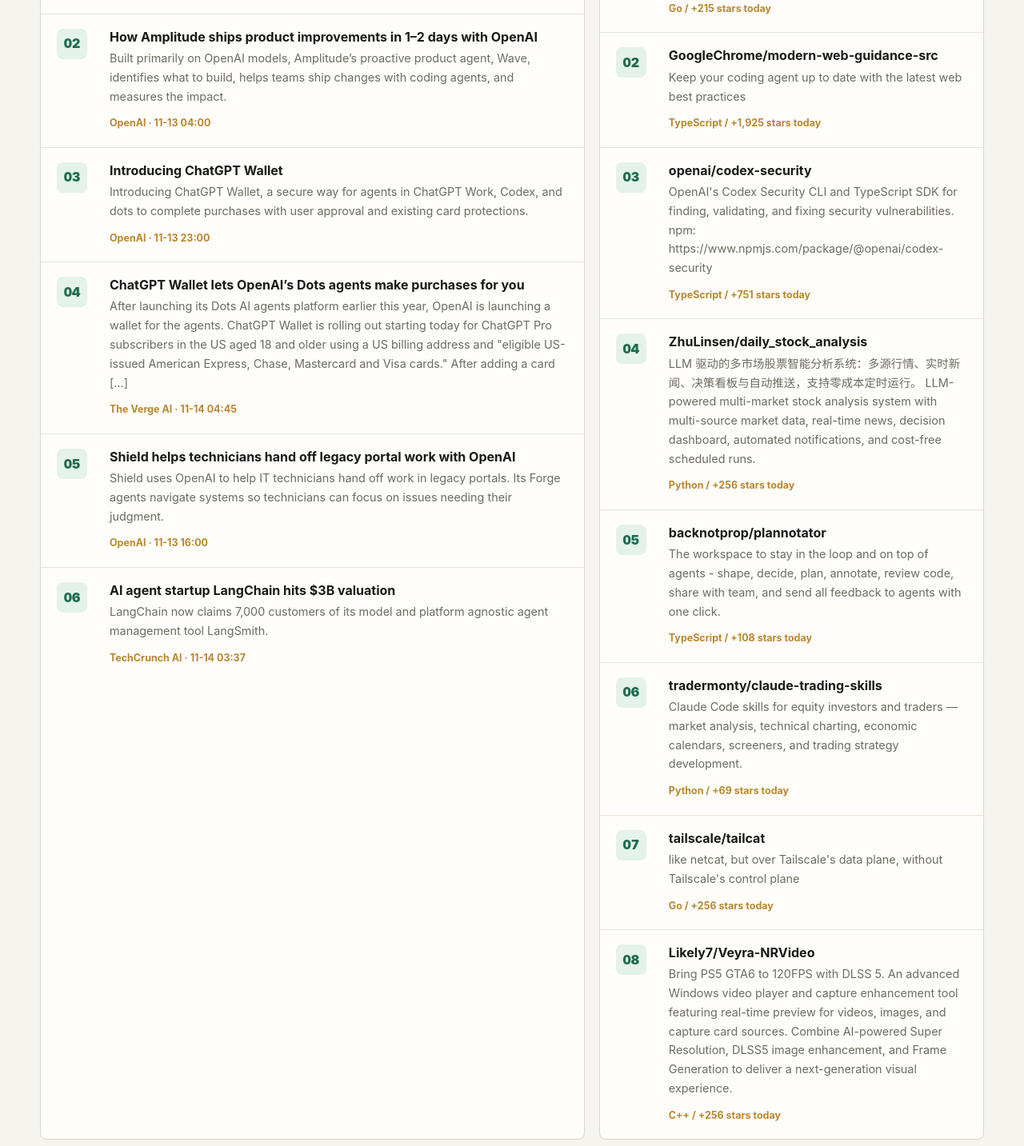
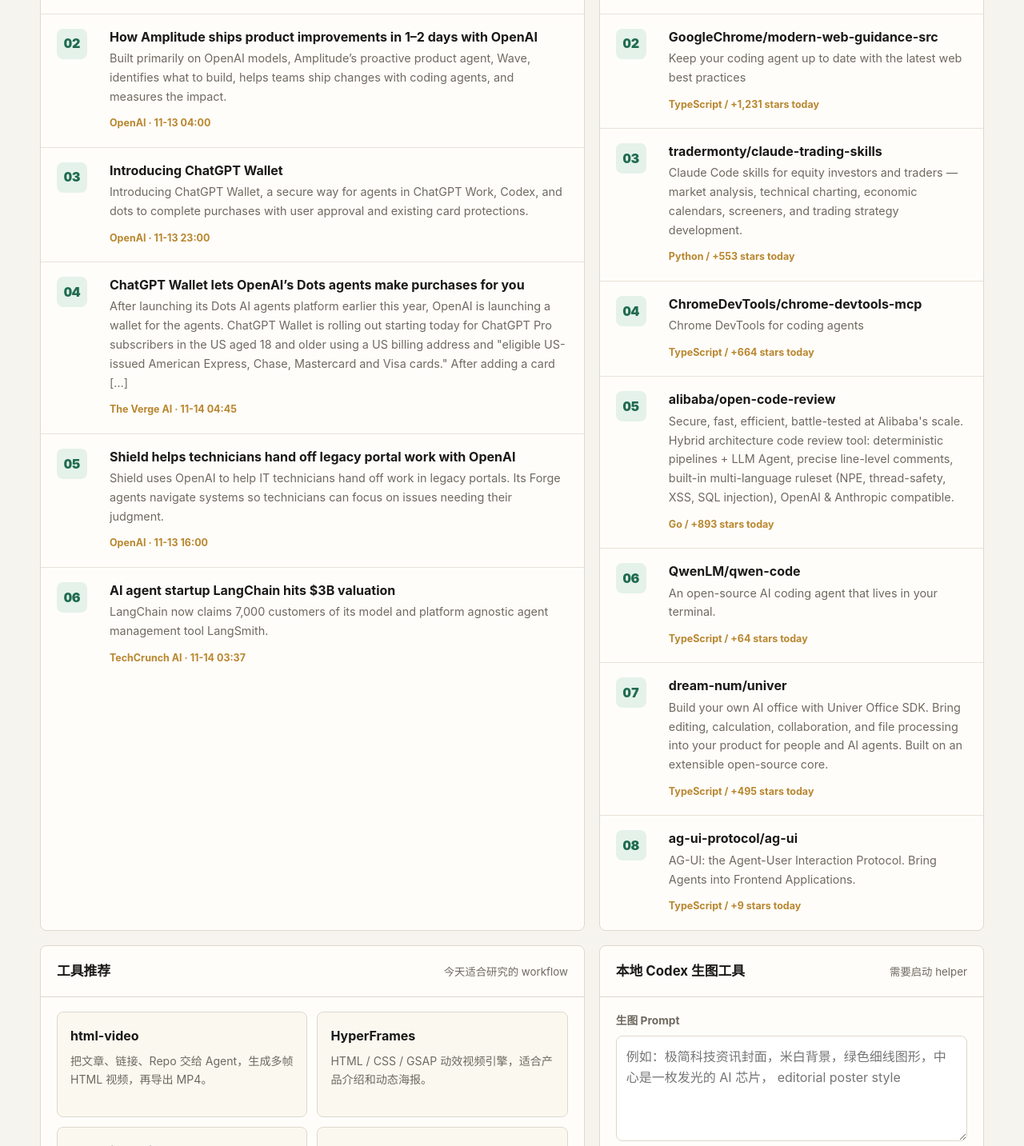
Before and after one commit to bigbear0618/blog-shiyao-pro, a plain HTML site: page ai-daily.html in a window 1280 px wide. Shown: the part 1367-2800 px from the top of the page at 80% size. Drawn offline with Linux system fonts and the light colour scheme.

Commit message:
chore: update AI daily page

```diff
--- a/ai-daily.html
+++ b/ai-daily.html
@@ -3,8 +3,8 @@
 <head>
   <meta charset="UTF-8">
   <meta name="viewport" content="width=device-width, initial-scale=1.0">
-  <title>今日 AI 趋势看板 · 2026-11-14 — blog.shiyao.pro</title>
-  <meta name="description" content="2026-11-14 今日 AI 资讯、GitHub AI 趋势榜、工具推荐和本地 Codex 生图工具。">
+  <title>今日 AI 趋势看板 · 2026-11-15 — blog.shiyao.pro</title>
+  <meta name="description" content="2026-11-15 今日 AI 资讯、GitHub AI 趋势榜、工具推荐和本地 Codex 生图工具。">
   <style>
     :root {
       --bg: #f6f4ef;
@@ -357,8 +357,8 @@
         <p class="lead">简洁版每日更新：今日主线、AI 资讯、GitHub 趋势、工具推荐和本地 Codex 生图入口。页面由脚本自动生成，计划每天北京时间 10:00 更新。</p>
       </div>
       <aside class="stamp">
-        <strong>2026-11-14</strong>
-        <span>最后生成：2026-11-14 16:45 CST</span>
+        <strong>2026-11-15</strong>
+        <span>最后生成：2026-11-15 16:57 CST</span>
       </aside>
     </section>
 
@@ -520,9 +520,9 @@
         <article class="rank-row">
           <div class="rank-index">01</div>
           <div>
-            <h3><a href="https://github.com/alibaba/open-code-review">alibaba/open-code-review</a></h3>
-            <p>Secure, fast, efficient, battle-tested at Alibaba&#x27;s scale. Hybrid architecture code review tool: deterministic pipelines + LLM Agent, precise line-level comments, built-in multi-language ruleset (NPE, thread-safety, XSS, SQL injection), OpenAI &amp; Anthropic compatible.</p>
-            <span class="mini">Go / +215 stars today</span>
+            <h3><a href="https://github.com/backnotprop/plannotator">backnotprop/plannotator</a></h3>
+            <p>The workspace to stay in the loop and on top of agents - shape, decide, plan, annotate, review code, share with team, and send all feedback to agents with one click.</p>
+            <span class="mini">TypeScript / +408 stars today</span>
           </div>
         </article>
 
@@ -531,61 +531,61 @@
           <div>
             <h3><a href="https://github.com/GoogleChrome/modern-web-guidance-src">GoogleChrome/modern-web-guidance-src</a></h3>
             <p>Keep your coding agent up to date with the latest web best practices</p>
-            <span class="mini">TypeScript / +1,925 stars today</span>
+            <span class="mini">TypeScript / +1,231 stars today</span>
           </div>
         </article>
 
         <article class="rank-row">
           <div class="rank-index">03</div>
           <div>
-            <h3><a href="https://github.com/openai/codex-security">openai/codex-security</a></h3>
-            <p>OpenAI&#x27;s Codex Security CLI and TypeScript SDK for finding, validating, and fixing security vulnerabilities. npm: https://www.npmjs.com/package/@openai/codex-security</p>
-            <span class="mini">TypeScript / +751 stars today</span>
+            <h3><a href="https://github.com/tradermonty/claude-trading-skills">tradermonty/claude-trading-skills</a></h3>
+            <p>Claude Code skills for equity investors and traders — market analysis, technical charting, economic calendars, screeners, and trading strategy development.</p>
+            <span class="mini">Python / +553 stars today</span>
           </div>
         </article>
 
         <article class="rank-row">
           <div class="rank-index">04</div>
           <div>
-            <h3><a href="https://github.com/ZhuLinsen/daily_stock_analysis">ZhuLinsen/daily_stock_analysis</a></h3>
-            <p>LLM 驱动的多市场股票智能分析系统：多源行情、实时新闻、决策看板与自动推送，支持零成本定时运行。 LLM-powered multi-market stock analysis system with multi-source market data, real-time news, decision dashboard, automated notifications, and cost-free scheduled runs.</p>
-            <span class="mini">Python / +256 stars today</span>
+            <h3><a href="https://github.com/ChromeDevTools/chrome-devtools-mcp">ChromeDevTools/chrome-devtools-mcp</a></h3>
+            <p>Chrome DevTools for coding agents</p>
+            <span class="mini">TypeScript / +664 stars today</span>
           </div>
         </article>
 
         <article class="rank-row">
           <div class="rank-index">05</div>
           <div>
-            <h3><a href="https://github.com/backnotprop/plannotator">backnotprop/plannotator</a></h3>
-            <p>The workspace to stay in the loop and on top of agents - shape, decide, plan, annotate, review code, share with team, and send all feedback to agents with one click.</p>
-            <span class="mini">TypeScript / +108 stars today</span>
+            <h3><a href="https://github.com/alibaba/open-code-review">alibaba/open-code-review</a></h3>
+            <p>Secure, fast, efficient, battle-tested at Alibaba&#x27;s scale. Hybrid architecture code review tool: deterministic pipelines + LLM Agent, precise line-level comments, built-in multi-language ruleset (NPE, thread-safety, XSS, SQL injection), OpenAI &amp; Anthropic compatible.</p>
+            <span class="mini">Go / +893 stars today</span>
           </div>
         </article>
 
         <article class="rank-row">
           <div class="rank-index">06</div>
           <div>
-            <h3><a href="https://github.com/tradermonty/claude-trading-skills">tradermonty/claude-trading-skills</a></h3>
-            <p>Claude Code skills for equity investors and traders — market analysis, technical charting, economic calendars, screeners, and trading strategy development.</p>
-            <span class="mini">Python / +69 stars today</span>
+            <h3><a href="https://github.com/QwenLM/qwen-code">QwenLM/qwen-code</a></h3>
+            <p>An open-source AI coding agent that lives in your terminal.</p>
+            <span class="mini">TypeScript / +64 stars today</span>
           </div>
         </article>
 
         <article class="rank-row">
           <div class="rank-index">07</div>
           <div>
-            <h3><a href="https://github.com/tailscale/tailcat">tailscale/tailcat</a></h3>
-            <p>like netcat, but over Tailscale&#x27;s data plane, without Tailscale&#x27;s control plane</p>
-            <span class="mini">Go / +256 stars today</span>
+            <h3><a href="https://github.com/dream-num/univer">dream-num/univer</a></h3>
+            <p>Build your own AI office with Univer Office SDK. Bring editing, calculation, collaboration, and file processing into your product for people and AI agents. Built on an extensible open-source core.</p>
+            <span class="mini">TypeScript / +495 stars today</span>
           </div>
         </article>
 
         <article class="rank-row">
           <div class="rank-index">08</div>
           <div>
-            <h3><a href="https://github.com/Likely7/Veyra-NRVideo">Likely7/Veyra-NRVideo</a></h3>
-            <p>Bring PS5 GTA6 to 120FPS with DLSS 5. An advanced Windows video player and capture enhancement tool featuring real-time preview for videos, images, and capture card sources. Combine AI-powered Super Resolution, DLSS5 image enhancement, and Frame Generation to deliver a next-generation visual experience.</p>
-            <span class="mini">C++ / +256 stars today</span>
+            <h3><a href="https://github.com/ag-ui-protocol/ag-ui">ag-ui-protocol/ag-ui</a></h3>
+            <p>AG-UI: the Agent-User Interaction Protocol. Bring Agents into Frontend Applications.</p>
+            <span class="mini">TypeScript / +9 stars today</span>
           </div>
         </article>
       </section>
```
